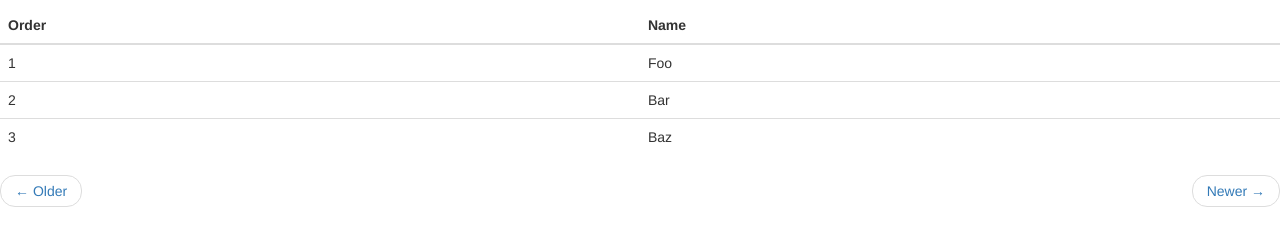
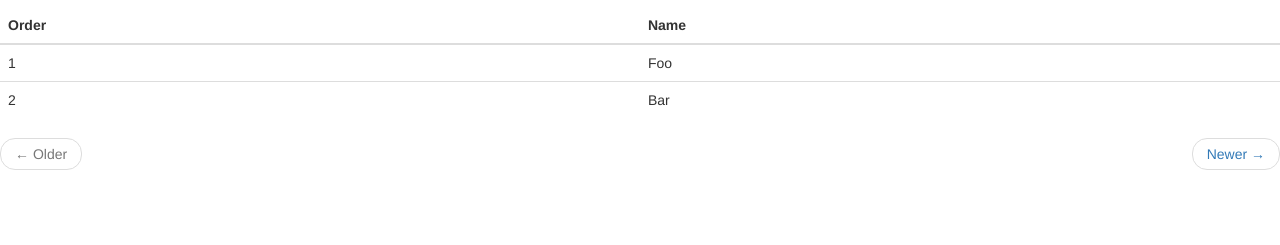
Before and after one commit to mlanin/simple-bootstrap-paginator, a plain HTML site: page index.html in a window 1280 px wide. Shown: the part 63-308 px from the top of the page. Drawn offline with nearby package versions, Linux system fonts and the light colour scheme.

Commit message:
Include paginator js file

```diff
--- a/index.html
+++ b/index.html
@@ -52,5 +52,6 @@
     <!-- jQuery (necessary for Bootstrap's JavaScript plugins) -->
     <script src="https://ajax.googleapis.com/ajax/libs/jquery/1.11.3/jquery.min.js"></script>
     <script src="https://maxcdn.bootstrapcdn.com/bootstrap/3.3.6/js/bootstrap.min.js" integrity="sha384-0mSbJDEHialfmuBBQP6A4Qrprq5OVfW37PRR3j5ELqxss1yVqOtnepnHVP9aJ7xS" crossorigin="anonymous"></script>
+    <script src="simple-bootstrap-paginator.js"></script>
   </body>
 </html>
```
